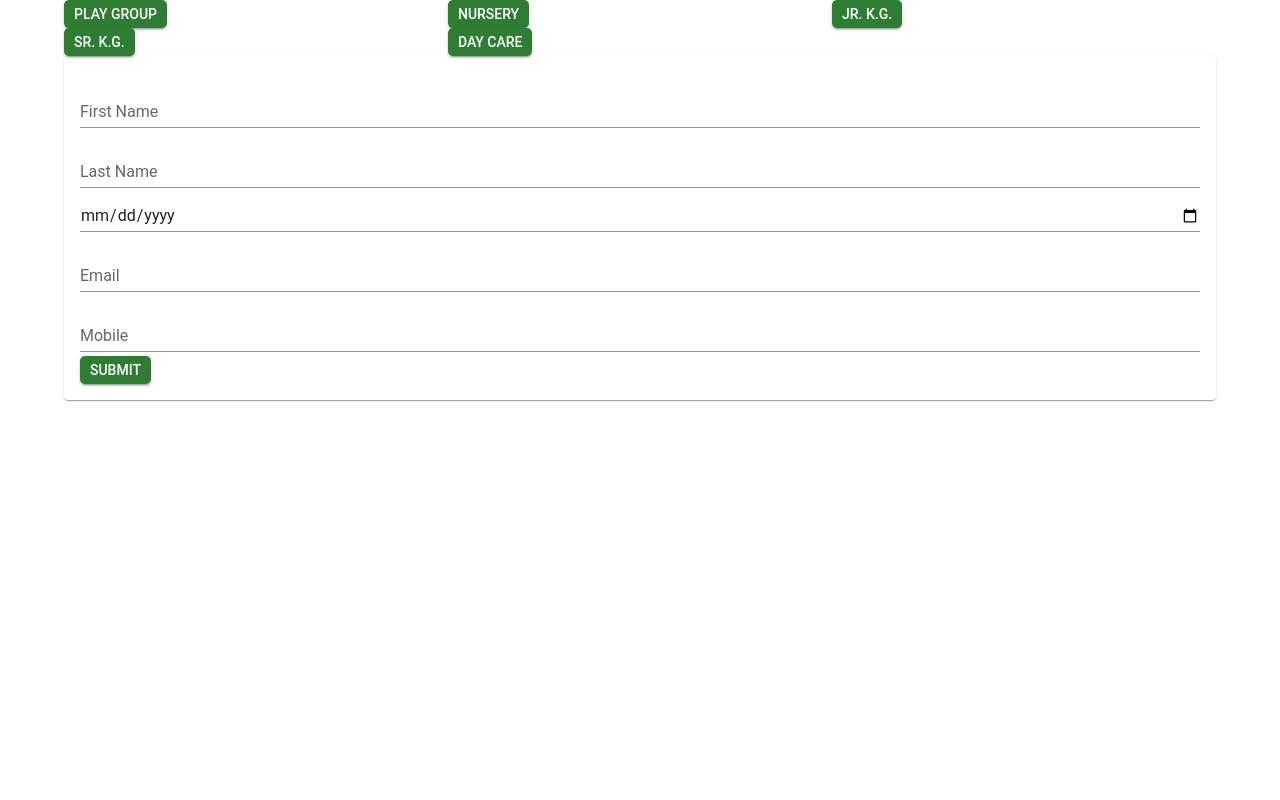
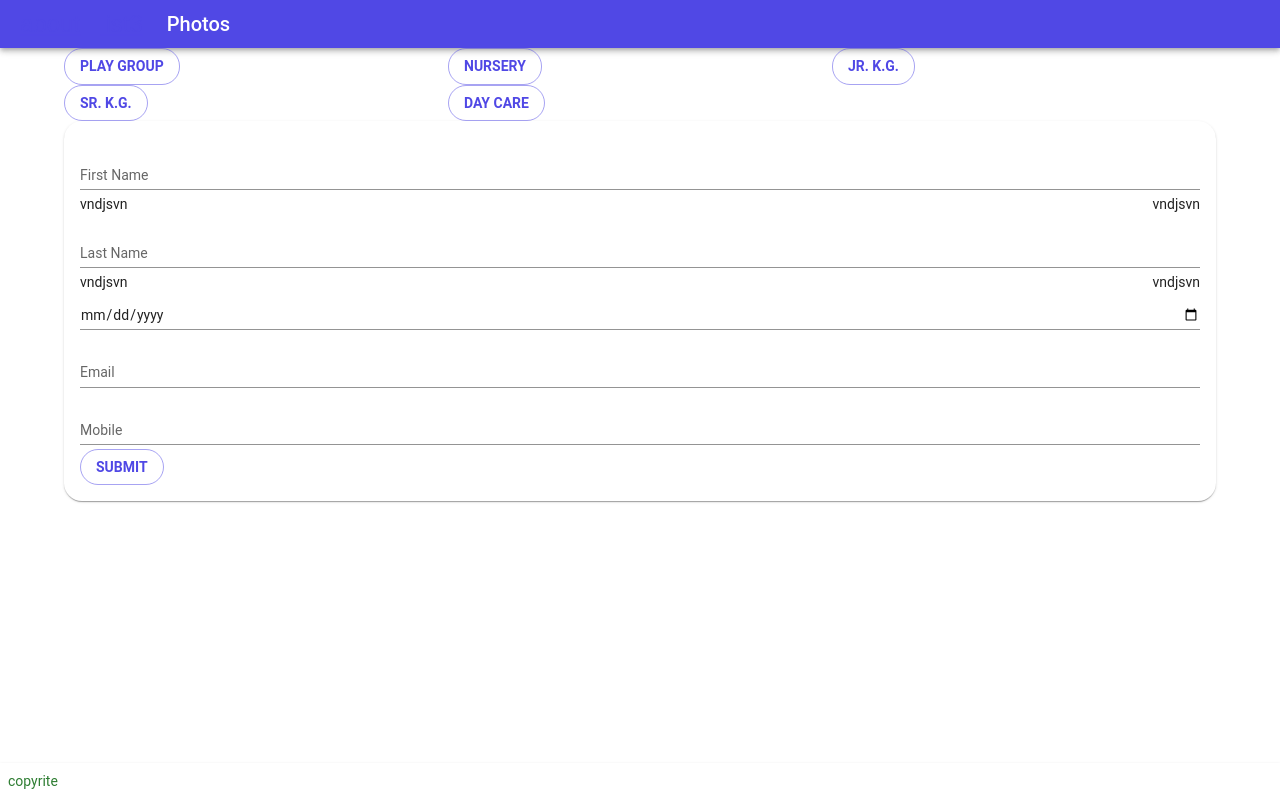
Before and after one commit to aadiTechnology/smartkidz, a React (Create React App) app: page / in a window 1280 px wide. Built offline with nearby package versions, Linux system fonts and the light colour scheme.

Commit message:
frontend

```diff
--- a/src/App.js
+++ b/src/App.js
@@ -1,17 +1,16 @@
 import MyRouter from "./Common/MyRouter";
-import { Container, ThemeProvider } from '@mui/material';
-import theme from "./theme"
-// import { makeStyles } from '@mui/styles';
-// import { StylesProvider } from '@mui/styles';
+import { Container, ThemeProvider ,CssBaseline,} from '@mui/material';
+import theme from "./theme";
+
+
 function App() {
   return (
-    <Container>
-      {/* <StylesProvider injectFirst> */}
-      <ThemeProvider  theme={theme}>
+
+     <ThemeProvider  theme={theme}>
+     <CssBaseline />
       <MyRouter/>
       </ThemeProvider>
-      {/* </StylesProvider> */}
-    </Container>
+
   );
 }
 
--- a/src/Common/MyRouter.jsx
+++ b/src/Common/MyRouter.jsx
@@ -2,14 +2,17 @@ import React from 'react'
 import { BrowserRouter, Route, Routes } from 'react-router-dom'
 import EnquiryList from '../Component/EnquiryList'
 import Register from '../Component/Register'
+import Frontend from '../Layout/Frontend';
 
 const MyRouter = () => {
   return (
     <BrowserRouter>
     <Routes>
-        <Route exact path='/' element={<Register/>}></Route>
-        <Route exact path='/:Id' element={<Register/>}></Route>
+    <Route exact path='/:Id' element={<Register/>}></Route>
+        <Route path="/" element={<Frontend/>} >
+        <Route exact index element={<Register/>}></Route>
         <Route exact path='/EnquiryList' element={<EnquiryList/>}></Route>
+    </Route>
     </Routes>
     </BrowserRouter>
   )
--- /dev/null
+++ b/src/CommonStyle.jsx
@@ -0,0 +1,4 @@
+export const flexBetween = {
+    display: 'flex',
+    justifyContent: 'space-between',
+  };
--- /dev/null
+++ b/src/Layout/Footer.js
@@ -0,0 +1,14 @@
+import React from 'react'
+import { Paper,Typography,useTheme } from '@mui/material'
+function Footer() {
+  const theme=useTheme();
+  return (
+    <div>
+    <Paper  sx={{position:"fixed" ,width: "100%",bottom:0}} square>
+      <Typography color={theme.palette.success.main}>copyrite</Typography>
+      </Paper>
+    </div>
+  )
+}
+
+export default Footer
--- /dev/null
+++ b/src/Layout/Frontend.js
@@ -0,0 +1,25 @@
+import React,{useState} from 'react'
+import { Outlet } from 'react-router-dom'
+import { Container,Grow } from '@mui/material'
+
+import Header from './Header'
+import Footer from './Footer'
+
+function Frontend() {
+    const [checked, setChecked] = useState(true);
+  return (
+    <div>
+
+      <Header/>
+      <Container>
+
+      <Outlet/>
+
+      </Container>
+
+      <Footer/>
+    </div>
+  )
+}
+
+export default Frontend
--- /dev/null
+++ b/src/Layout/Header.js
@@ -0,0 +1,26 @@
+import React from 'react';
+import { AppBar, Typography,  Toolbar,Link ,IconButton} from '@mui/material';
+
+function Header() {
+  return (
+    <div>
+      <AppBar position="static">
+  <Toolbar variant="dense">
+    <IconButton edge="start" color=" secondary" aria-label="menu" sx={{ mr: 2 }}>
+      <Link to="About">about</Link>
+
+    </IconButton>
+    <IconButton edge="start" color=" secondary" aria-label="menu" sx={{ mr: 2 }}>
+      <Link to="CardList3">list3</Link>
+
+    </IconButton>
+    <Typography variant="h6" color=" secondary" component="div">
+      Photos
+    </Typography>
+  </Toolbar>
+</AppBar>
+    </div>
+  )
+}
+
+export default Header
--- a/src/Libraries/TextField/NameTextField.jsx
+++ b/src/Libraries/TextField/NameTextField.jsx
@@ -1,6 +1,6 @@
-import { TextField } from '@mui/material'
+import { TextField, Typography,Box } from '@mui/material'
 import React, { useState } from 'react'
-
+import { flexBetween } from '../../CommonStyle'
 const NameTextField = ({label, value, onChange, onBlur}) => {
     const [firstNameError, setFirstNameError] = useState('')
     const onFirstNameBlur = (e) =>{
@@ -16,6 +16,11 @@ const NameTextField = ({label, value, onChange, onBlur}) => {
                 onBlur={onFirstNameBlur}
                 error={firstNameError !== ''}
                 helperText={firstNameError} />
+
+                <Box sx={flexBetween}>
+                  <Typography>vndjsvn</Typography>
+                  <Typography>vndjsvn</Typography>
+                </Box>
     </>
   )
 }
--- a/src/theme.js
+++ b/src/theme.js
@@ -1,20 +1,103 @@
 import { createTheme } from '@mui/material/styles';
-import { Box } from '@mui/material';
+import {Box} from "@mui/material";
+import { orange ,purple} from '@mui/material/colors';
+
+const primaryColor = purple[500]
+const secoundaryColor = orange[500]
 const theme = createTheme({
+
+  palette: {
+      background: {
+      default: 'white',
+      paper: 'white'
+    },
+    divider: '#E6E8F0',
+    primary: {
+      main: '#5048E5',
+      light: '#828DF8',
+      dark: '#3832A0',
+      contrastText: '#FFFFFF'
+    },
+    secondary: {
+      main: '#10B981',
+      light: '#3FC79A',
+      dark: '#0B815A',
+      contrastText: '#FFFFFF'
+    },
+
+
+  },
+  shape: {
+    borderRadius: 18
+  },
+  spacing:8,
+
   typography: {
-       fontFamily:'Roboto'
+    button: {
+      fontWeight: 600
     },
+    fontFamily: 'Roboto',
+    body1: {
+      fontSize: '14px',
+      fontWeight: 400,
+      lineHeight: 1.5
+    },
+    body2: {
+      fontSize: '0.875rem',
+      fontWeight: 400,
+      lineHeight: 1.57
+    },
+    subtitle1: {
+      fontSize: '1rem',
+      fontWeight: 500,
+      lineHeight: 1.75
+    },
+    subtitle2: {
+      fontSize: '0.875rem',
+      fontWeight: 500,
+      lineHeight: 1.57
+    },
+
+    caption: {
+      fontSize: '0.75rem',
+      fontWeight: 400,
+      lineHeight: 1.66
+    },
+    h1: {
+      fontWeight: 700,
+      fontSize: '12px',
+      lineHeight: 1.375
+    },
+    h2: {
+      fontWeight: 700,
+      fontSize: '12px',
+      lineHeight: 1.375
+    },
+    h3: {
+      fontWeight: 700,
+      fontSize: '2.25rem',
+      lineHeight: 1.375
+    },
+    h4: {
+      fontWeight: 700,
+      fontSize: '14px',
+
+    },
+
+
+  },
+
 
    components: {
       MuiButton: {
           defaultProps: {
-                variant:"contained",
-                color:"success"
+              variant:"outlined",
+
             },
         styleOverrides: {
           contained: {
           borderRadius: 5,
-            height: 28,
+          height: 30,
           padding: '0 10px',
         },
       },
@@ -25,19 +108,19 @@ const theme = createTheme({
       variant:"standard",
       fullWidth:true,
 
-    },
-    styleOverrides: {
-        root: {
+  }, },
 
-          },
-    },
+  MuiPaper:{
+    defaultProps:{
+      component:Box,
+      p:1,
 
     }
+  },
 
 
 
-},
 
+}});
 
-})
 export default theme;
```
Lines whose indentation alone changed are shown as unchanged.
